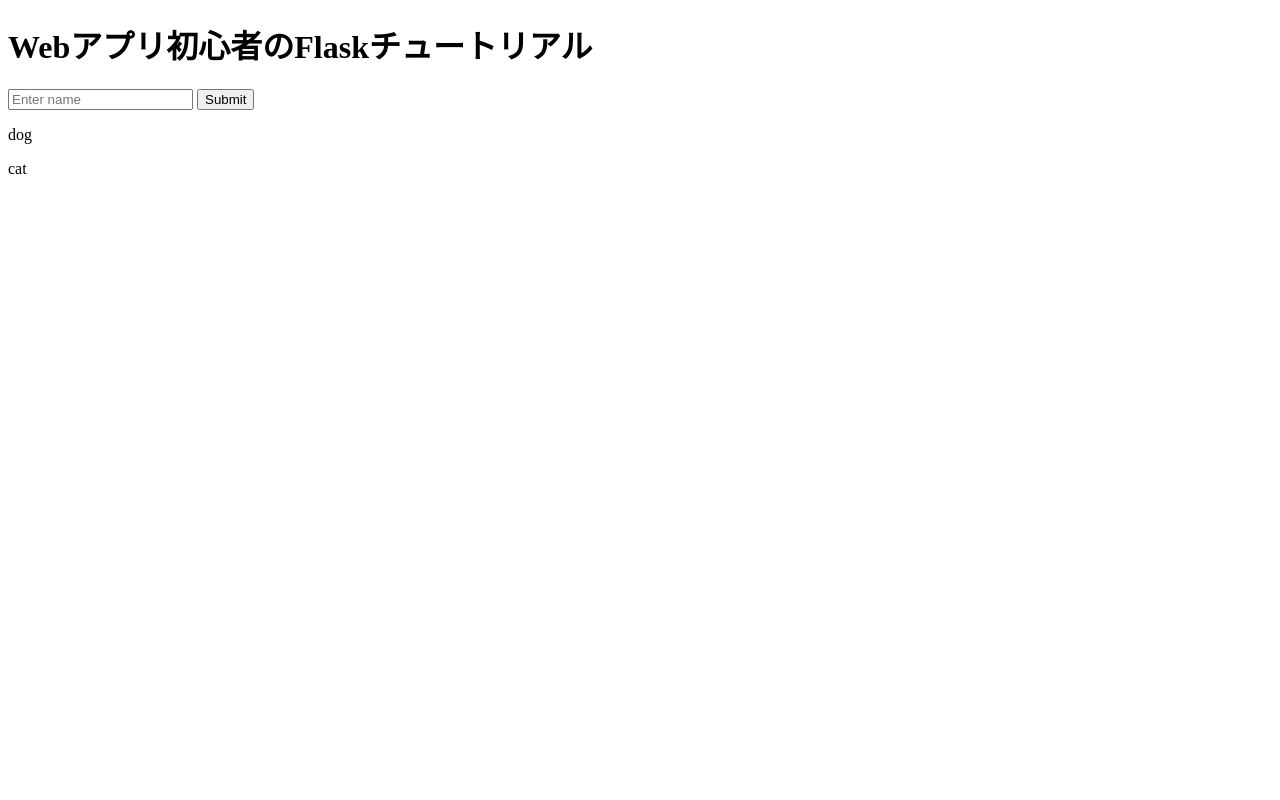
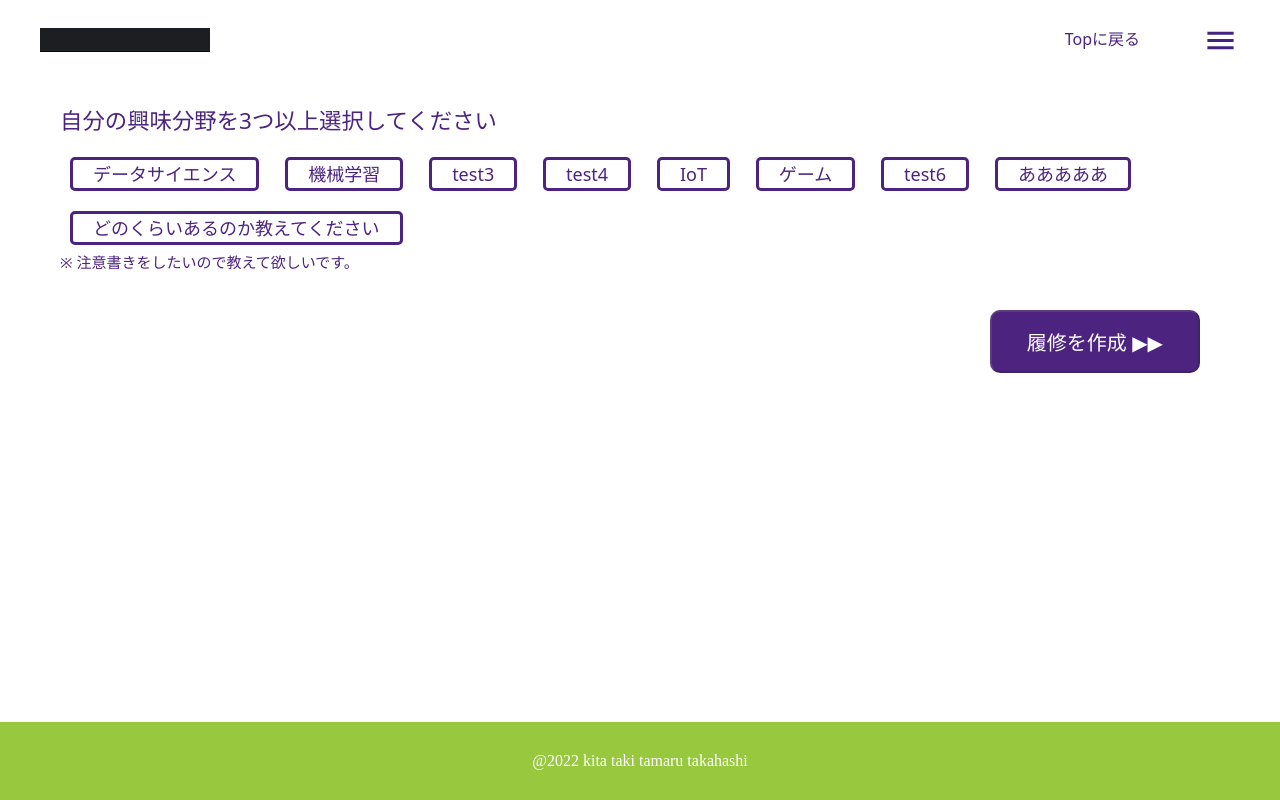
Before and after one commit to RyotaKITA-12/curriCreate, a Flask app: page / in a window 1280 px wide. Run offline with Flask 2, Linux system fonts and the light colour scheme.

Commit message:
[server]add templates

```diff
--- a/app/app.py
+++ b/app/app.py
@@ -1,4 +1,4 @@
-from flask import Flask, render_template, request
+from flask import Flask, render_template
 
 app = Flask(__name__)
 
@@ -6,16 +6,12 @@ app = Flask(__name__)
 @app.route("/")
 @app.route("/index")
 def index():
-    name = request.args.get("name")
-    animals = ["dog", "cat"]
-    return render_template("index.html", name=name, animals=animals)
+    return render_template("index.html")
 
 
-@app.route("/index", methods=["post"])
-def post():
-    name = request.form["name"]
-    animals = ["dog", "cat"]
-    return render_template("index.html", name=name, animals=animals)
+@app.route("/list")
+def list():
+    return render_template("list.html")
 
 
 if __name__ == "__main__":
--- a/app/requirements.txt
+++ b/app/requirements.txt
@@ -1 +1,2 @@
-flask==2.0.1
+flask
+psycopg2
--- /dev/null
+++ b/app/static/index.css
@@ -0,0 +1,146 @@
+/* ヘッダー */
+header{
+    height: 80px;
+    background-color: #fff;
+    display: flex;
+    align-items: center;
+    padding: 0 40px;
+}
+.header_logo img{
+    height: 24px;
+}
+header nav{
+    display: flex;
+    align-items: center;
+    margin: 0 0 0 auto;
+}
+a{
+    color: #4c2480;
+    text-decoration: none;
+    font: 1em/1 'Noto Sans', sans-serif;
+    padding: 0-10;
+}
+/* バーガー */
+.burger{
+    width: 40px;
+    height: 40px;
+    background-image: url(/static/images/burger.svg);
+    background-size: 35px;
+    background-position: center;
+    background-repeat: no-repeat;
+    margin: 0 0 0 60px;
+    cursor: pointer;
+    border-radius: 4px;
+    z-index: 2;
+}
+.burger.is-active{
+    background-image: url(/static/images/close.svg);
+}
+/* メニュー */
+.menu{
+    color: #fff;
+    font: 1em/1 'Noto Sans', sans-serif;
+    display: flex;
+    align-items: center;
+    justify-content: center;
+    width: 100vw;
+    height: 100vh;
+    background-color: #97c83e;
+    position: fixed;
+    top:0;
+    left:0;
+    z-index: 1;
+    display: none;
+}
+.menu.is-active{
+    display: flex;
+}
+/* メイン */
+main{
+    min-height: 600px;
+}
+
+.h3 {
+    padding: 30px 60px 15px;
+    color: #4c2480;
+    font: 1.4em/1 'Noto Sans', sans-serif;
+}
+
+/* -------------チェックボックス---------------- */
+*, *::before, *::after {
+    box-sizing: border-box;
+}
+.container {
+    position: absolute;
+    margin: 0px 60px;
+    font: 1.4em/1 'Noto Sans', sans-serif;
+}
+input {
+    position: absolute;
+    left: -9999px;
+}
+label {
+    display: inline-block;
+    position: relative;
+    margin: 10px;
+    padding: 5px 20px;
+    font-size: 18px;
+    border: 3px solid #4c2480;
+    color:#fff;
+    background-color: #4c2480;
+    border-radius: 5px;
+    white-space: nowrap;
+    /* cursor: pointer; */
+    user-select: none;
+    transition: background-color .2s, box-shadow .2s;
+}
+label::before {
+    /* content: ''; */
+    display: block;
+    position: absolute;
+    top: 10px;
+    bottom: 10px;
+    left: 10px;
+    width: 32px;
+    border: 3px solid #4c2480;
+    border-radius: 50px;
+    transition: background-color .2s;
+}
+input:checked + label {
+    background-color: #fff;
+    color: #4c2480;
+}
+button{
+    float: right;
+    justify-content: flex-end;
+    margin: 40px 20px;
+    padding: 15px 35px;
+    color: #fff;
+    background-color: #4c2480;
+    font-size: 20px;
+    border-radius: 10px;
+}
+.container p{
+    color: #4c2480;
+    font-size: 15px;
+}
+
+
+/* -------------フッター----------- */
+.wrapper{
+    min-height: 100vh;
+    position: relative;/*←相対位置*/
+    padding-bottom: 120px;/*←footerの高さ*/
+    box-sizing: border-box;/*←全て含めてmin-height:100vhに*/
+}
+
+footer{
+    width: 100%;
+    background-color: #97c83e;
+    color: #fff;
+    text-align: center;
+    padding: 30px 0;
+
+position: absolute;/*←絶対位置*/
+    bottom: 0; /*下に固定*/
+}
--- /dev/null
+++ b/app/static/index.js
@@ -0,0 +1,33 @@
+// burgerメニュー
+$(".burger").click(function(){
+    $(".burger").toggleClass("is-active")
+    $(".menu").toggleClass("is-active");
+});
+
+// 作成ボタン生成
+$(function(){
+    // 初期状態のボタンは無効
+    $("#btn1").prop("disabled", true);
+      // チェックボックスの状態が変わったら（クリックされたら）
+        $("input[type='checkbox']").on('change', function () {
+            // チェックされているチェックボックスの数
+            if ($(".chk:checked").length > 2) {
+                // ボタン有効
+                $("#btn1").prop("disabled", false);
+            } else {
+                // ボタン無効
+                $("#btn1").prop("disabled", true);
+                $('p').text('3つ以上選択してください');
+            }
+        });
+    });
+
+// ボタンの値を取得
+const lesson = [];
+$("#btn1").click(function () {
+    lesson.length = 0;
+    $(':checkbox[class="chk"]:checked').each(function () {
+        lesson.push($(this).val());
+        $("#span3").text(lesson);
+        });
+    });
--- /dev/null
+++ b/app/static/reset.css
@@ -0,0 +1 @@
+html{color:#000;background:#FFF}body,div,dl,dt,dd,ul,ol,li,h1,h2,h3,h4,h5,h6,pre,code,form,fieldset,legend,input,textarea,p,blockquote,th,td,xmp{margin:0;padding:0}table{border-collapse:collapse;border-spacing:0}fieldset,img{border:0}address,caption,cite,code,dfn,em,strong,th,var{font-style:normal;font-weight:normal}ol,ul{list-style:none}caption,th{text-align:left}h1,h2,h3,h4,h5,h6{font-size:100%;font-weight:normal}q:before,q:after{content:''}abbr,acronym{border:0;font-variant:normal}sup{vertical-align:text-top}sub{vertical-align:text-bottom}input,textarea,select{font-family:inherit;font-size:inherit;font-weight:inherit;font-size:100%}legend{color:#000}#yui3-css-stamp.cssreset{display:none} input,select,textarea,button{outline:none;}*{box-sizing: border-box;}body{color:#333;-webkit-text-size-adjust:100%;}img{max-width:100%;vertical-align:bottom;}
--- a/app/templates/index.html
+++ b/app/templates/index.html
@@ -1,16 +1,62 @@
 <!DOCTYPE html>
 <html>
     <head>
-            <title>{{ name }}</title>
+        <meta charset="UTF-8">
+        <meta http-equiv="X-UA-Compatible" content="IE=edge">
+        <meta name="viewport" content="width=device-width, initial-scale=1.0">
+        <link href="/static/index.css" rel="stylesheet" type="text/css">
+        <link href="/static/reset.css" rel="stylesheet" type="text/css">
+        <title lang="ja">test</title>
     </head>
     <body>
-    <h1>Webアプリ初心者のFlaskチュートリアル</h1>
-    <form action="/index" method="POST">
-        <input type="text" name="name" placeholder="Enter name">
-        <input type="submit" value="Submit">
-    </form>
-    {% for animal in animals %}
-    <p>{{ animal }}</p>
-    {% endfor %}
+        <header>
+            <div class="header_logo">
+                <img src="/static/images/test.png" alt="">
+            </div>
+            <nav>
+                <ul>
+                    <li>
+                        <a href="index">Topに戻る</a>
+                    </li>
+                </ul>
+                <div class="burger"></div>
+                <div class="menu">サンプル</div>
+            </nav>
+        </header>
+        <main>
+            <h3 class="h3">自分の興味分野を3つ以上選択してください</h3>
+            <div class="container">
+                <div>
+                    <input id='test1' class="chk" type="checkbox" checked>
+                    <label for="test1">データサイエンス</label>
+                    <input id='test2' class="chk" type="checkbox" checked>
+                    <label for="test2">機械学習</label>
+                    <input id='test3' class="chk" type="checkbox" checked>
+                    <label for="test3">test3</label>
+                    <input id='test4' class="chk" type="checkbox" checked>
+                    <label for="test4">test4</label>
+                    <input id='test5' class="chk" type="checkbox" checked>
+                    <label for="test5">IoT</label>
+                    <input id='test6' class="chk" type="checkbox" checked>
+                    <label for="test6">ゲーム</label>
+                    <input id='test7' class="chk" type="checkbox" checked>
+                    <label for="test7">test6</label>
+                    <input id='test8' class="chk" type="checkbox" checked>
+                    <label for="test8">あああああ</label>
+                    <input id='test9' class="chk" type="checkbox" checked>
+                    <label for="test9">どのくらいあるのか教えてください</label>
+                </div>
+                <p>※ 注意書きをしたいので教えて欲しいです。</p>
+                <div>
+                    <button onclick="location.href='list'" type="submit" id='btn1' class="submit_button">履修を作成 ▶︎▶︎</button>
+                    <p class="text_p"></p>
+                </div>
+            </div>
+        </main>
+        <footer>
+            <p>@2022 kita taki tamaru takahashi</p>
+        </footer>
+        <script src="https://code.jquery.com/jquery-3.6.1.min.js" integrity="sha256-o88AwQnZB+VDvE9tvIXrMQaPlFFSUTR+nldQm1LuPXQ=" crossorigin="anonymous"></script>
+        <script src="/static/index.js" type="text/javascript"></script>
     </body>
 </html>
```
Also changed, not shown: app/templates/list.html (added, +42 -0 lines), app/static/images/burger.svg (added), app/static/images/close.svg (added), app/static/images/test.png (added).
